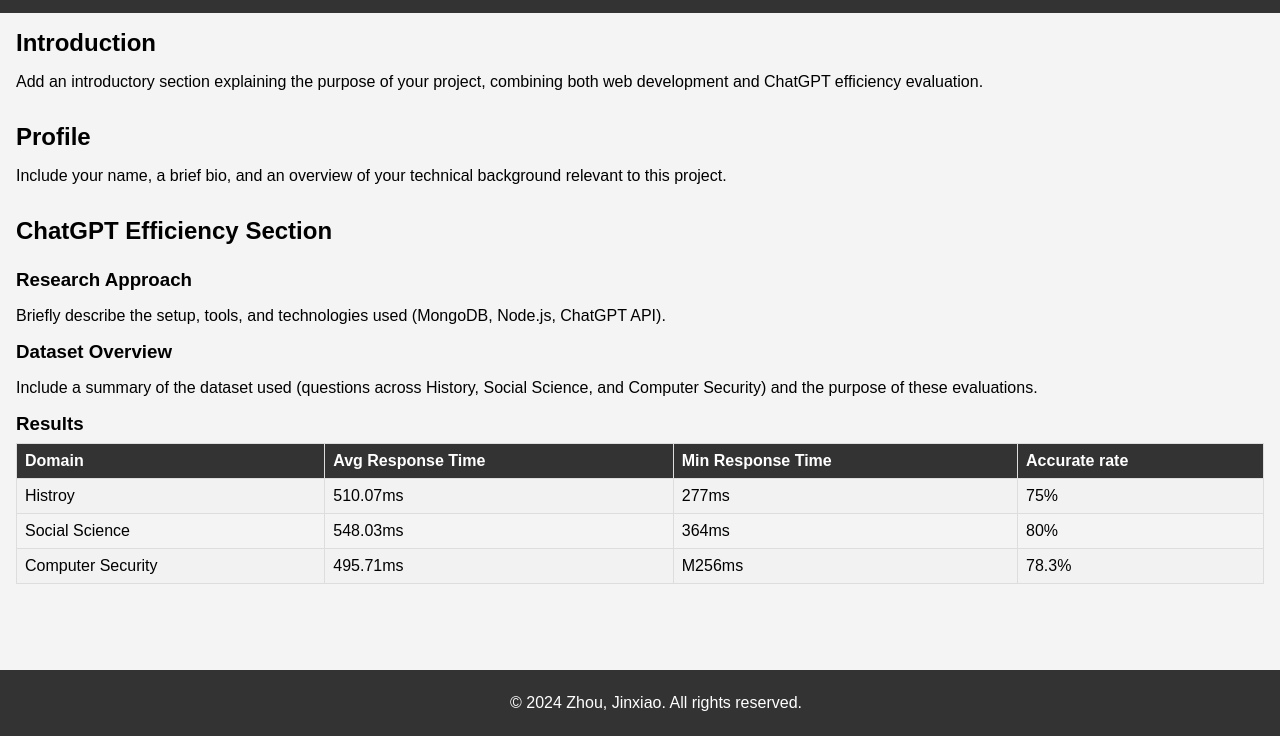
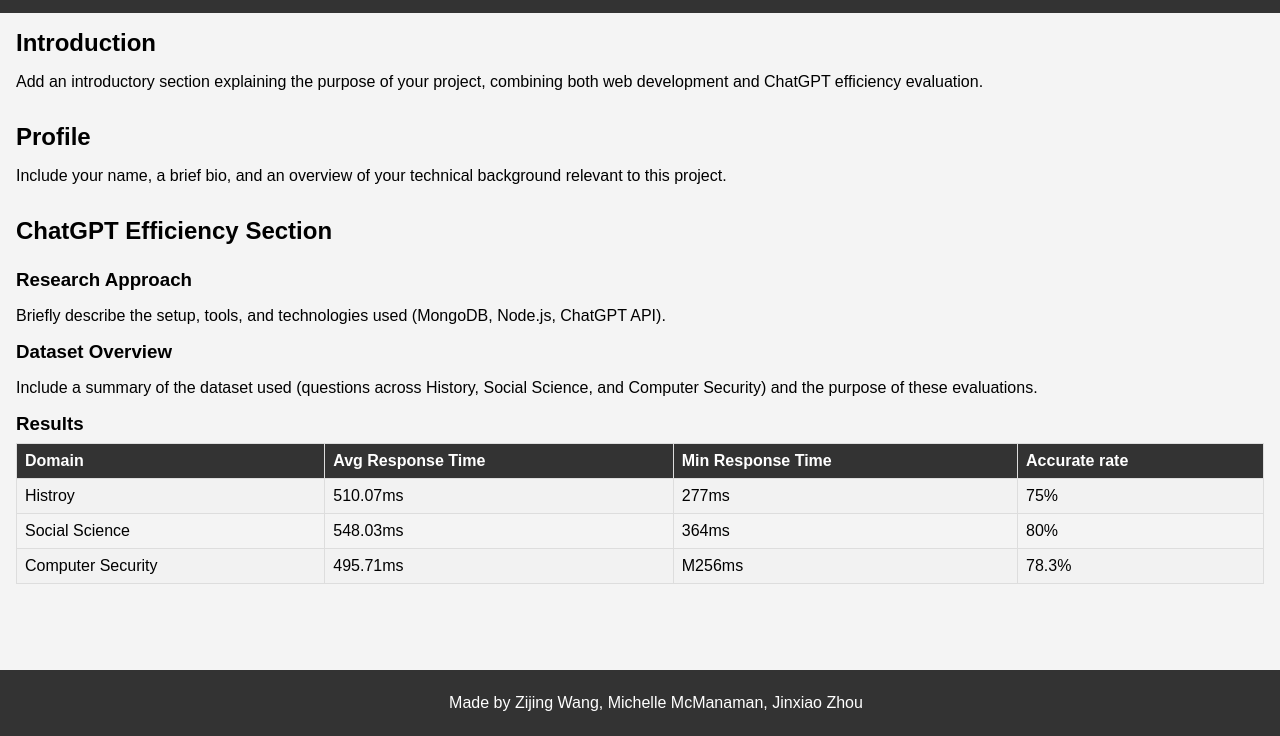
Before and after one commit to JinxiaoZhou/ITEC4020-ChatGPT-Efficience, a plain HTML site: page Index.html in a window 1280 px wide. Shown: the part 64-800 px from the top of the page. Drawn offline with Linux system fonts and the light colour scheme.

Commit message:
Update Index.html

```diff
--- a/Index.html
+++ b/Index.html
@@ -68,7 +68,7 @@
     </section>
   </main>
   <footer>
-    <p>&copy; 2024 Zhou, Jinxiao. All rights reserved.</p>
+    <p>Made by Zijing Wang, Michelle McManaman, Jinxiao Zhou</p>
   </footer>
 </body>
 
```
